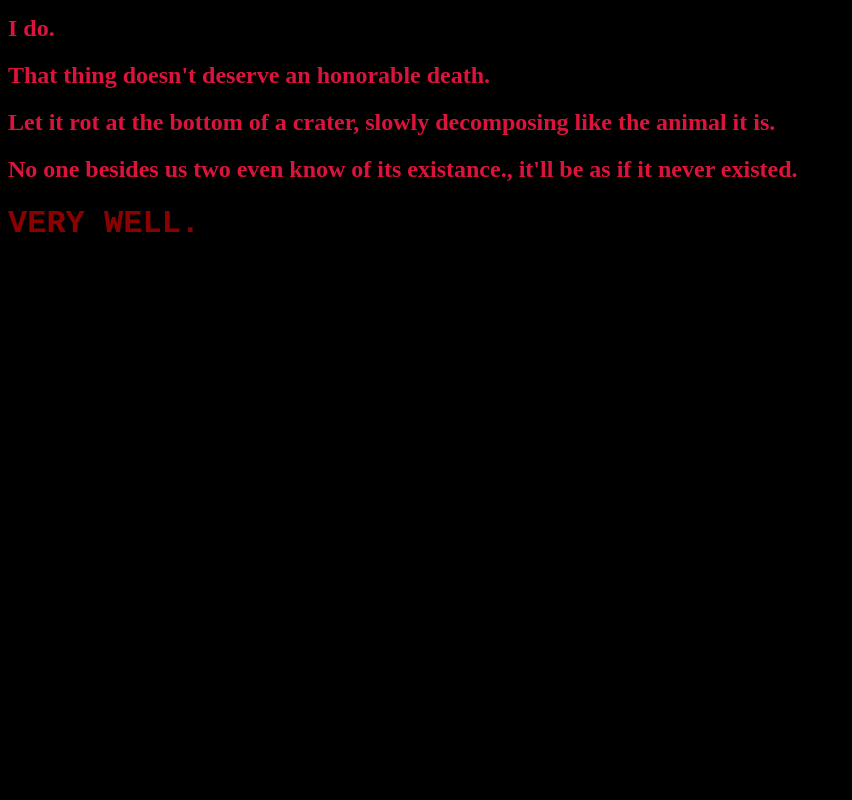
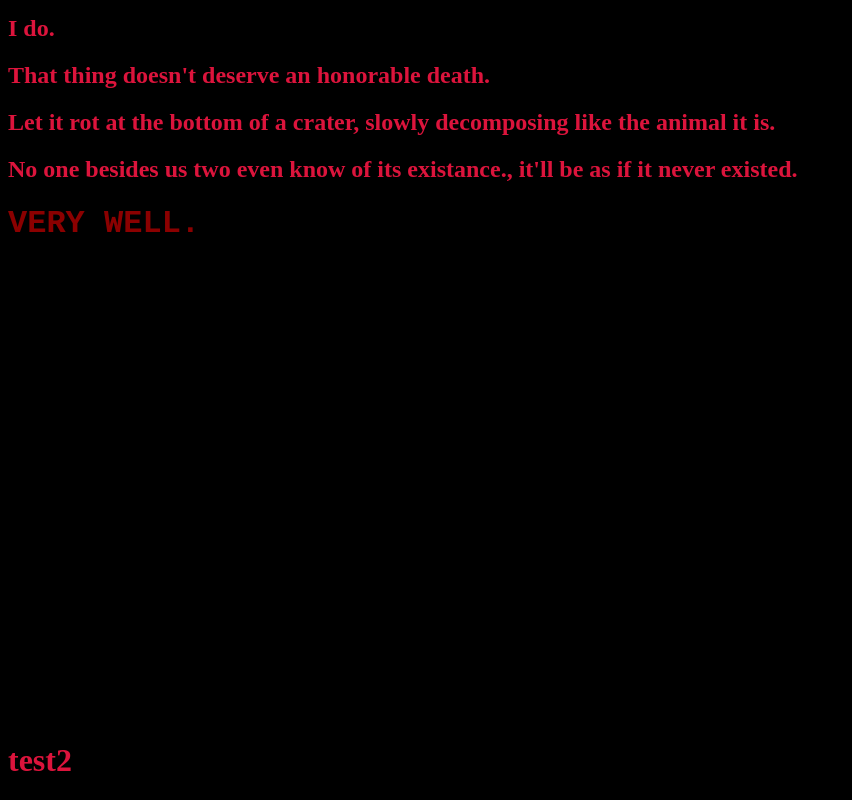
Before and after one commit to void-builder/void-builder.github.io, a plain HTML site: page index.html in a window 1280 px wide. Shown: the part 862-1662 px from the top of the page, without its empty margins (0-852 px from the left). Before the commit the page ends 1604 px from the top, so only its background shows below. Drawn offline with Linux system fonts and the light colour scheme.

Commit message:
Update index.html

```diff
--- a/index.html
+++ b/index.html
@@ -50,7 +50,7 @@ body{
     <h2 class="aadhar">Let it rot at the bottom of a crater, slowly decomposing like the animal it is.</h2>
     <h2 class="aadhar">No one besides us two even know of its existance., it'll be as if it never existed.</h2>
     <h1 class="rasaatal">VERY WELL.</h1>
-    <h1 class="base"></h1>
+    <h1 class="base">test2</h1>
 
 </body>
 </html>
```
